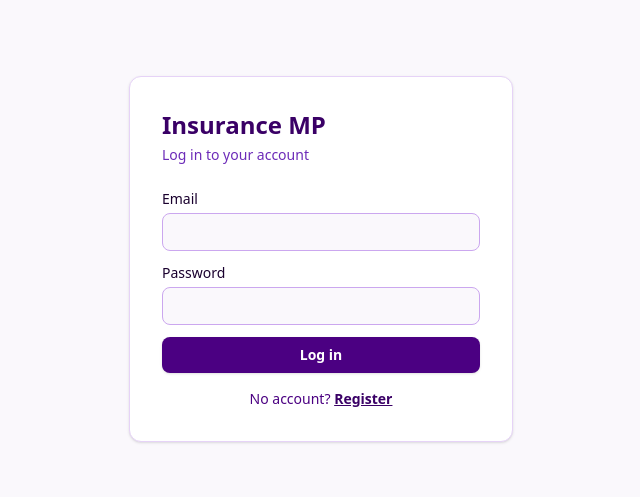
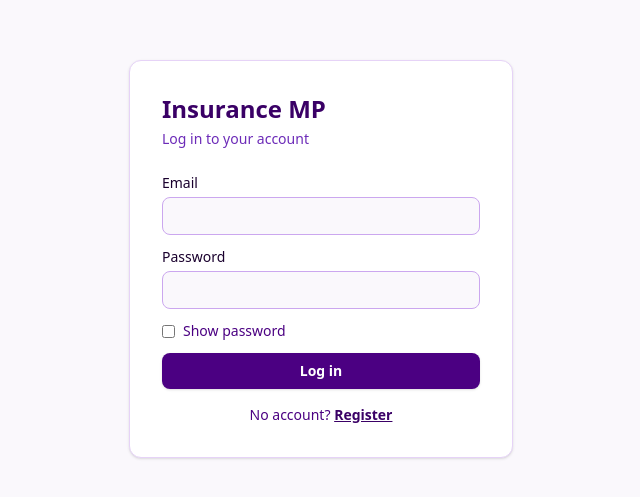
Before and after one commit to THARANIADEVI/INSURE-TRACK---INSURANCE-MANAGEMENT-PLATFORM, a React app in the folder frontend/: page /login in a window 1280 px wide. Shown: the part 141-638 px from the top of the page, without its empty margins (319-959 px from the left). Built offline with nearby package versions, Linux system fonts and the light colour scheme; no server answers; the HTML template or start-up script is replaced by a standard one.

Commit message:
Add show-password toggle to login form
Helps diagnose/avoid mistyped credentials (e.g. Caps Lock) when the
masked password field gives no way to verify what was actually typed.

```diff
--- a/frontend/src/pages/auth/Login.jsx
+++ b/frontend/src/pages/auth/Login.jsx
@@ -11,6 +11,7 @@ export default function Login() {
   const [form, setForm] = useState({ email: "", password: "" });
   const [error, setError] = useState("");
   const [submitting, setSubmitting] = useState(false);
+  const [showPassword, setShowPassword] = useState(false);
 
   async function handleSubmit(e) {
     e.preventDefault();
@@ -44,12 +45,20 @@ export default function Login() {
           </FormField>
           <FormField label="Password">
             <Input
-              type="password"
+              type={showPassword ? "text" : "password"}
               required
               value={form.password}
               onChange={(e) => setForm({ ...form, password: e.target.value })}
             />
           </FormField>
+          <label className="mb-3 flex items-center gap-2 text-sm text-brand-600">
+            <input
+              type="checkbox"
+              checked={showPassword}
+              onChange={(e) => setShowPassword(e.target.checked)}
+            />
+            Show password
+          </label>
 
           {error && <p className="mb-3 text-sm text-rose-600">{error}</p>}
 
```
